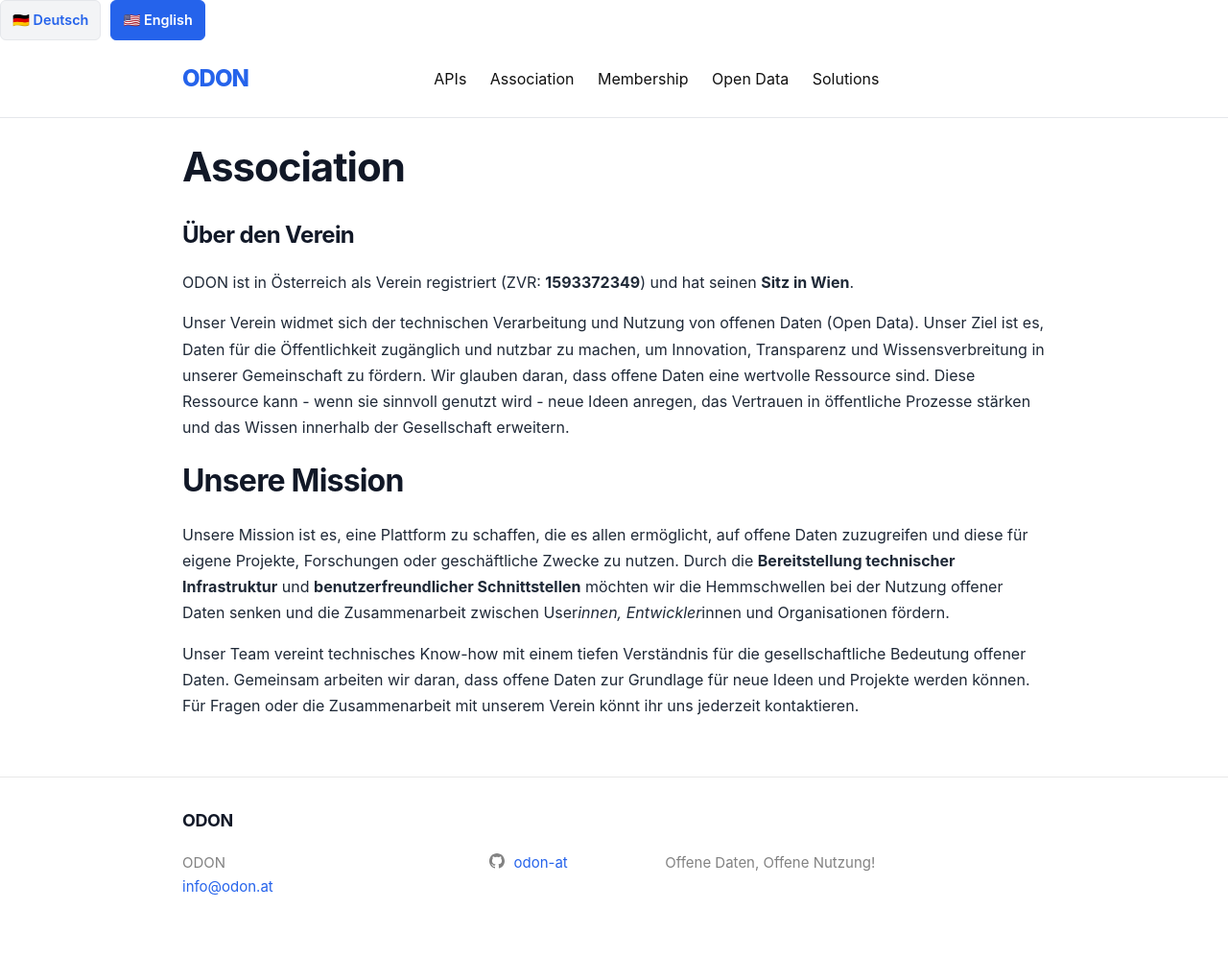
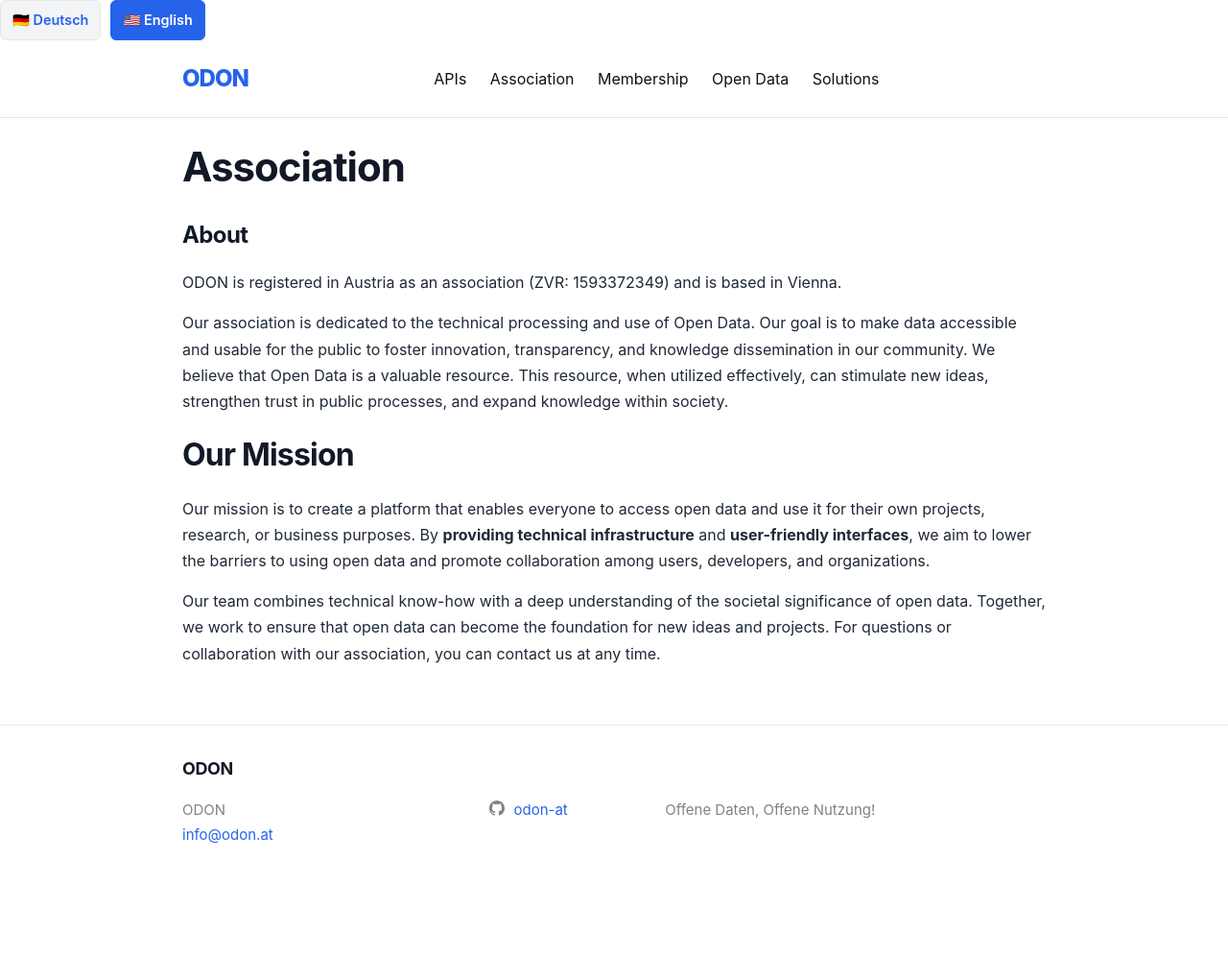
Before and after one commit to verein-odon/verein-odon.github.io, a Jekyll site: the page built from docs/en/association.md, in a window 1280 px wide. Shown: the whole page at 96% size. Built offline with Jekyll 4.4.1, drawn with Linux system fonts in a browser that asks for light colours; after the commit the page ends 942 px from its top, so only the background shows below that.

Commit message:
Translation of association page

```diff
--- a/docs/en/association.md
+++ b/docs/en/association.md
@@ -6,15 +6,15 @@ ref: association
 permalink: /en/association/
 ---
 
-# Über den Verein
+# About
 
-ODON ist in Österreich als Verein registriert (ZVR: **1593372349**) und hat seinen **Sitz in Wien**.
+ODON is registered in Austria as an association (ZVR: 1593372349) and is based in Vienna.
 
-Unser Verein widmet sich der technischen Verarbeitung und Nutzung von offenen Daten (Open Data). Unser Ziel ist es, Daten für die Öffentlichkeit zugänglich und nutzbar zu machen, um Innovation, Transparenz und Wissensverbreitung in unserer Gemeinschaft zu fördern. Wir glauben daran, dass offene Daten eine wertvolle Ressource sind. Diese Ressource kann - wenn sie sinnvoll genutzt wird - neue Ideen anregen, das Vertrauen in öffentliche Prozesse stärken und das Wissen innerhalb der Gesellschaft erweitern.
+Our association is dedicated to the technical processing and use of Open Data. Our goal is to make data accessible and usable for the public to foster innovation, transparency, and knowledge dissemination in our community. We believe that Open Data is a valuable resource. This resource, when utilized effectively, can stimulate new ideas, strengthen trust in public processes, and expand knowledge within society.
 
-## Unsere Mission
+## Our Mission
 
 
-Unsere Mission ist es, eine Plattform zu schaffen, die es allen ermöglicht, auf offene Daten zuzugreifen und diese für eigene Projekte, Forschungen oder geschäftliche Zwecke zu nutzen. Durch die **Bereitstellung technischer Infrastruktur** und **benutzerfreundlicher Schnittstellen** möchten wir die Hemmschwellen bei der Nutzung offener Daten senken und die Zusammenarbeit zwischen User*innen, Entwickler*innen und Organisationen fördern.
+Our mission is to create a platform that enables everyone to access open data and use it for their own projects, research, or business purposes. By **providing technical infrastructure** and **user-friendly interfaces**, we aim to lower the barriers to using open data and promote collaboration among users, developers, and organizations.
 
-Unser Team vereint technisches Know-how mit einem tiefen Verständnis für die gesellschaftliche Bedeutung offener Daten. Gemeinsam arbeiten wir daran, dass offene Daten zur Grundlage für neue Ideen und Projekte werden können. Für Fragen oder die Zusammenarbeit mit unserem Verein könnt ihr uns jederzeit kontaktieren.
+Our team combines technical know-how with a deep understanding of the societal significance of open data. Together, we work to ensure that open data can become the foundation for new ideas and projects. For questions or collaboration with our association, you can contact us at any time.
```
